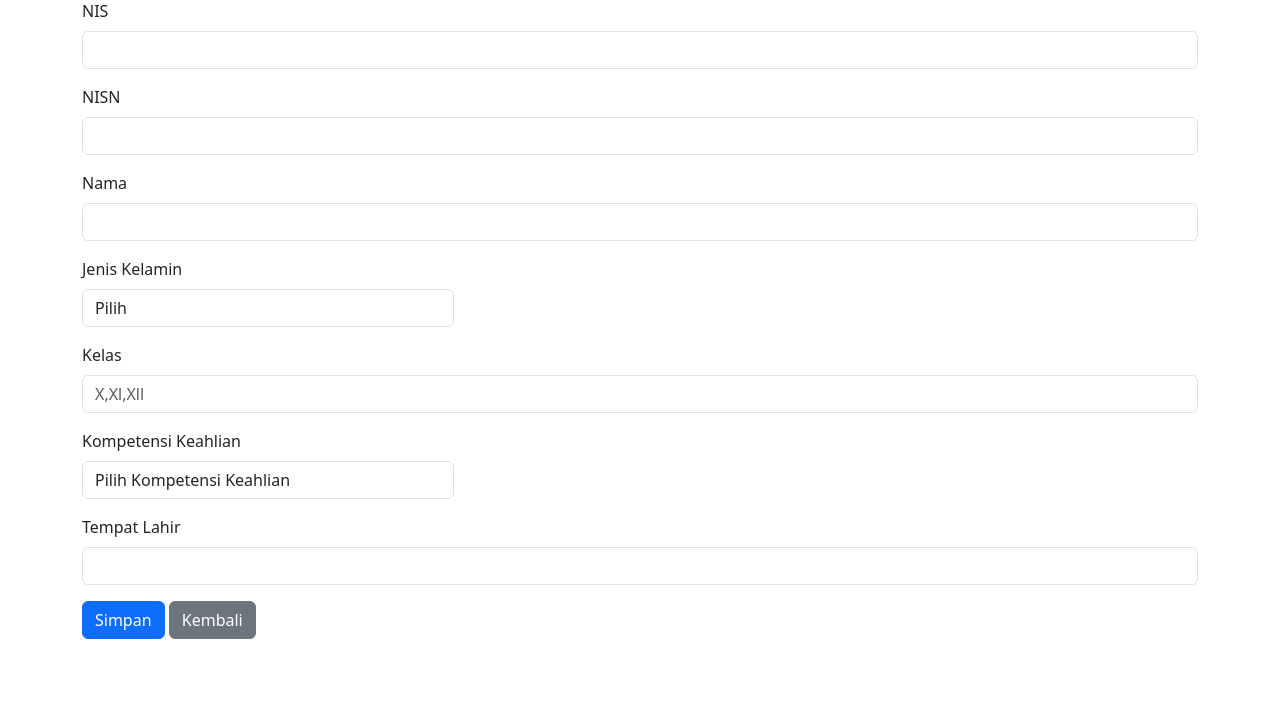
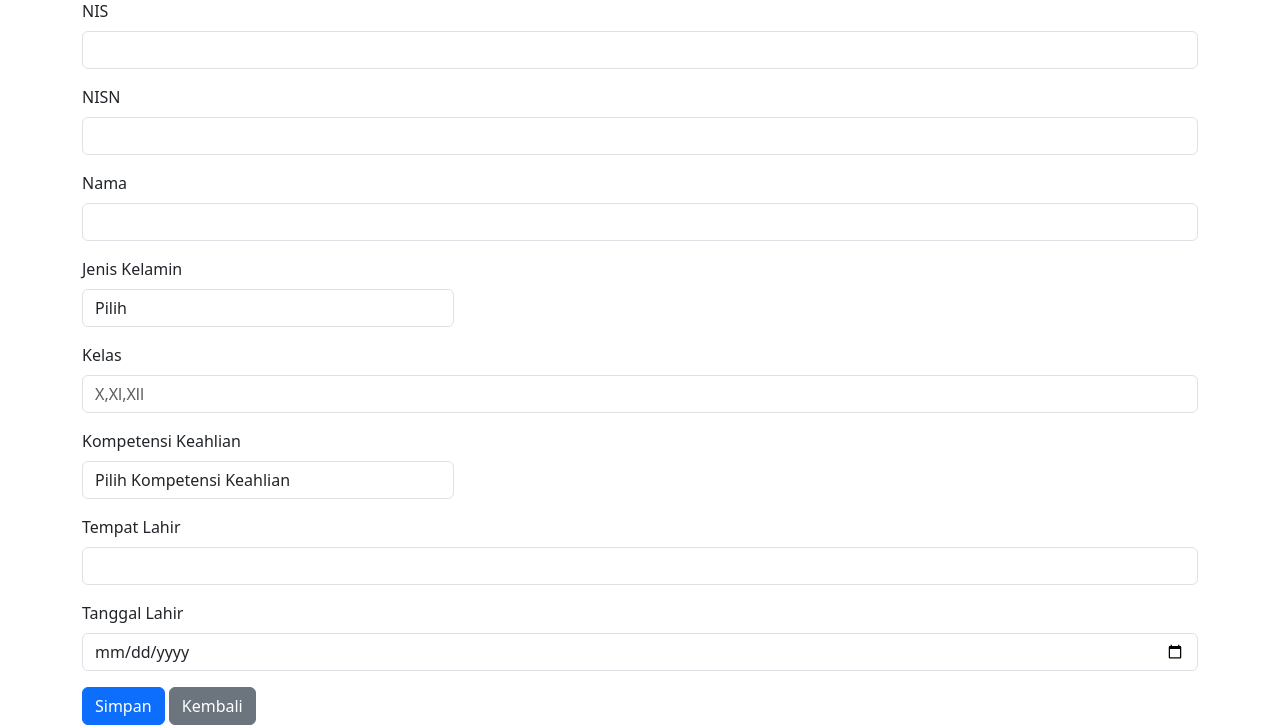
Before and after one commit to firman12233/myporto, a PHP site: page /tambah_siswa.php in a window 1280 px wide. Shown: the part 111-836 px from the top of the page. Before the commit the page ends 750 px from the top, so only its background shows below. Run offline with PHP 8.4, Linux system fonts and the light colour scheme; a user stored in the database is signed in; data comes from the database, SQL or seed files in the repository; some libraries are stand-ins or nearby versions.

Commit message:
Update tambah_siswa.php

```diff
--- a/tambah_siswa.php
+++ b/tambah_siswa.php
@@ -18,6 +18,7 @@ if (isset($_POST['simpan'])) {
   $kelas = $_POST['kelas'];
   $jurusan = $_POST['jurusan'];
   $tempat_lahir = $_POST['tempat_lahir'];
+  $tanggal_lahir = $_POST['tanggal_lahir'];
 
   // Cek apakah NIS atau NISN sudah ada
   $cek = mysqli_query($koneksi, "SELECT * FROM siswa WHERE nis = '$nis' OR nisn = '$nisn'");
@@ -27,8 +28,8 @@ if (isset($_POST['simpan'])) {
   }
 
   // Jika tidak duplikat, simpan
-  $query = "INSERT INTO siswa (nis, nisn, nama_siswa, jenis_kelamin, kelas, jurusan, tempat_lahir)
-            VALUES ('$nis', '$nisn', '$nama_siswa', '$jenis_kelamin', '$kelas', '$jurusan', '$tempat_lahir')";
+  $query = "INSERT INTO siswa (nis, nisn, nama_siswa, jenis_kelamin, kelas, jurusan, tempat_lahir, tanggal_lahir)
+            VALUES ('$nis', '$nisn', '$nama_siswa', '$jenis_kelamin', '$kelas', '$jurusan', '$tempat_lahir', '$tanggal_lahir')";
   $result = mysqli_query($koneksi, $query);
 
   if ($result) {
@@ -93,6 +94,10 @@ if (isset($_POST['simpan'])) {
       <label for="inputTempatLahir" class="form-label">Tempat Lahir</label>
       <input type="text" class="form-control" id="inputTempatLahir" name="tempat_lahir" required>
     </div>
+      <div class="mb-3">
+      <label for="inputTanggalLahir" class="form-label">Tanggal Lahir</label>
+      <input type="date" class="form-control" id="inputTanggalLahir" name="tanggal_lahir" required>
+    </div>
     <button type="submit" name="simpan" class="btn btn-primary">Simpan</button>
     <a href="index.php" class="btn btn-secondary">Kembali</a>
   </form>
```
